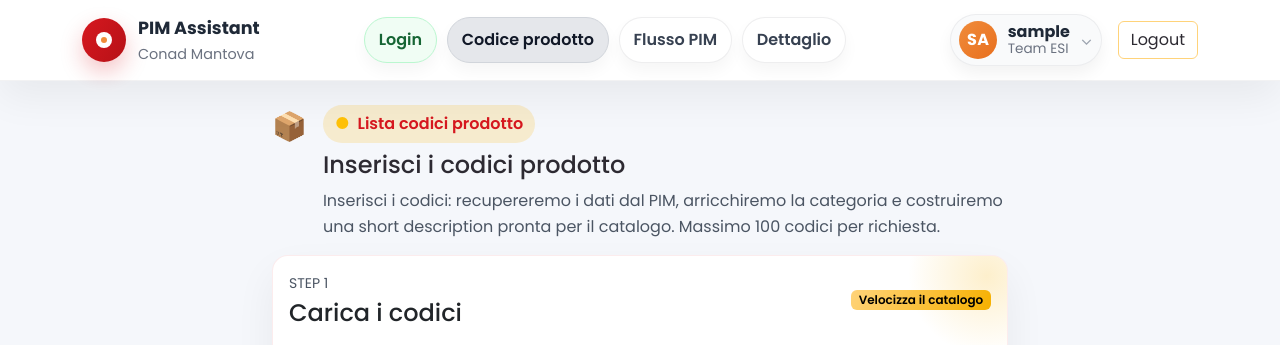
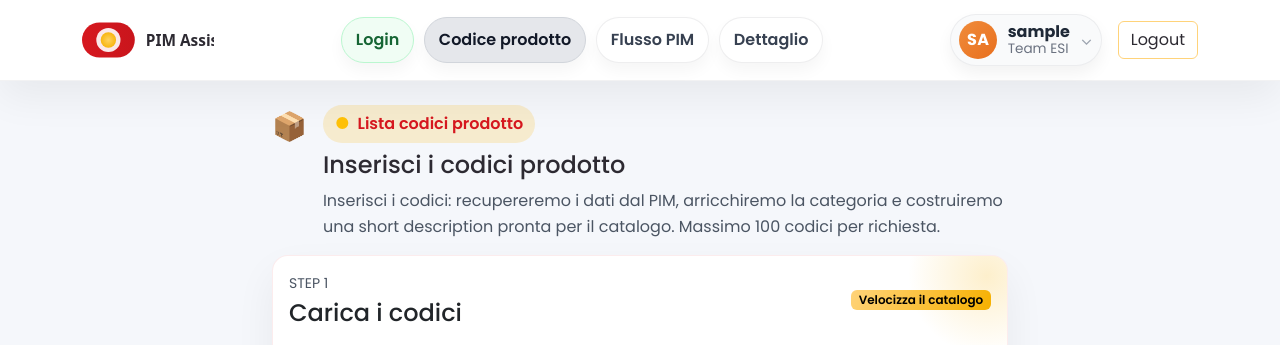
Before and after one commit to pcarella/TestCodex, a Flask app: page /codici in a window 1280 px wide. Shown: the top 345 px of the page. Run offline with Flask 3, Linux system fonts and the light colour scheme; the visitor is signed in with stand-in values (Sample User, id 1).

Commit message:
Update PIM Assistant branding

```diff
--- a/templates/base.html
+++ b/templates/base.html
@@ -64,34 +64,10 @@
         gap: 0.75rem;
       }
 
-      .brand-symbol {
-        width: 44px;
+      .brand-logo {
         height: 44px;
-        border-radius: 50%;
-        background: var(--brand-gradient);
-        display: grid;
-        place-items: center;
-        box-shadow: 0 10px 22px rgba(214, 24, 31, 0.25);
-      }
-
-      .brand-symbol__dot {
-        width: 16px;
-        height: 16px;
-        border-radius: 50%;
-        background: #ffffff;
-        position: relative;
-      }
-
-      .brand-symbol__dot::after {
-        content: "";
-        position: absolute;
-        width: 6px;
-        height: 6px;
-        border-radius: 50%;
-        background: #f08c3b;
-        top: 50%;
-        left: 50%;
-        transform: translate(-50%, -50%);
+        width: auto;
+        display: block;
       }
 
       .brand-title {
@@ -292,13 +268,11 @@
       <div class="container">
         <div class="app-header__inner">
           <div class="app-brand">
-            <div class="brand-symbol">
-              <span class="brand-symbol__dot"></span>
-            </div>
-            <div>
-              <div class="brand-title">PIM Assistant</div>
-              <div class="brand-subtitle">Conad Mantova</div>
-            </div>
+            <img
+              src="{{ url_for('static', filename='logo.svg') }}"
+              alt="PIM Assistant"
+              class="brand-logo"
+            />
           </div>
 
           <div class="app-steps" aria-label="Progressione del flusso">
```
Also changed, not shown: static/logo.svg (added).
